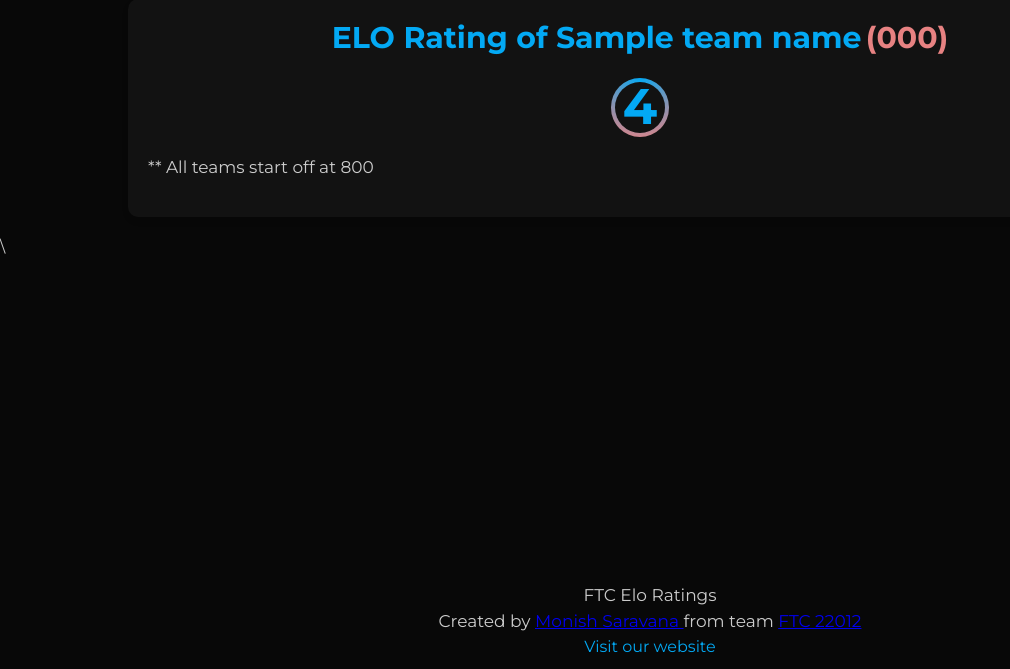
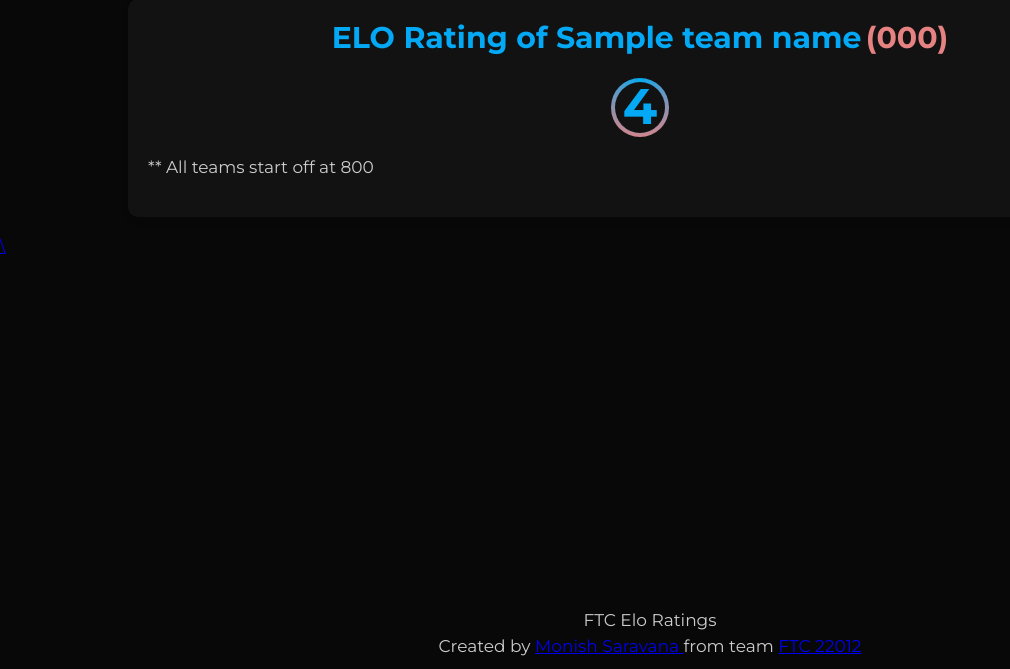
Before and after one commit to BlueMoon73/ftc-elo, a Flask app: template api/templates/elo.html in a window 1280 px wide. Shown: the part 131-800 px from the top of the page, without its empty margins (0-1010 px from the left). Run offline with Flask 3, Linux system fonts and the light colour scheme; the template is opened without the code that fills it: most values are stand-ins (such as "Sample title", 1, 10 or a date in 2020).

Commit message:
Update elo.html

```diff
--- a/api/templates/elo.html
+++ b/api/templates/elo.html
@@ -35,7 +35,6 @@
 <footer class="footer-content">
   <p class="footer-text">FTC Elo Ratings</p>
   <p class="footer-text">Created by <a href="https://monishsaravana.com/">Monish Saravana </a> from team  <a href="https://linktr.ee/ftc22012"> FTC 22012</p>
-  <a href="https://ftc22012.wixsite.com/robotics" class="footer-link" target="_blank">Visit our website</a>
 </footer>
 </body>
 <script>
```
